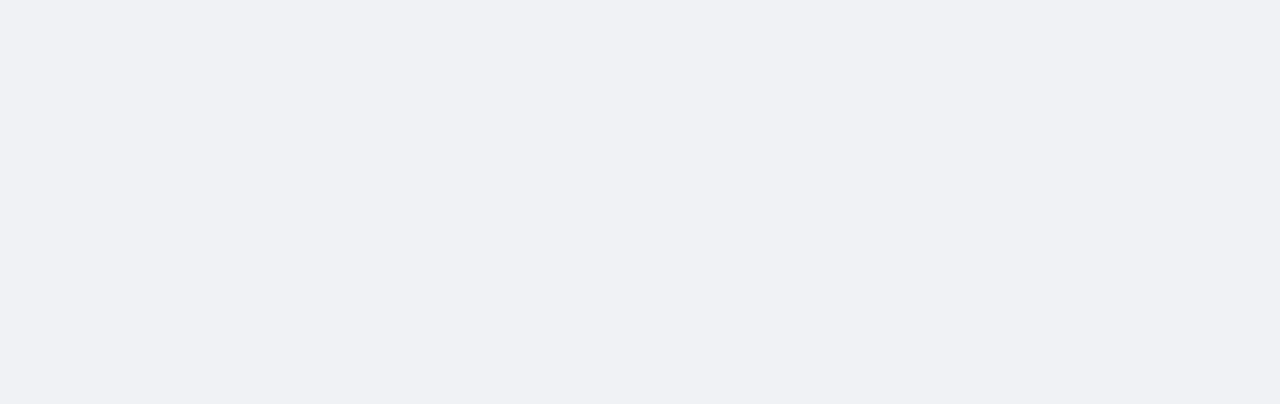
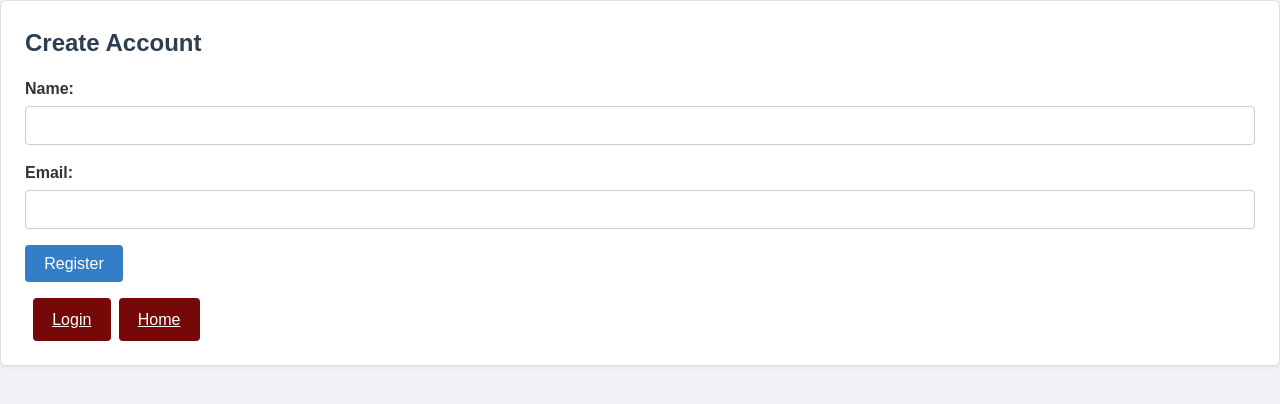
Before and after one commit to mregodd/kodmentor, a React (Create React App) app in the folder frontend/: page /register in a window 1280 px wide. Before the commit this address had no page. Shown: the top 404 px of the page. Built offline with nearby package versions, Linux system fonts and the light colour scheme.

Commit message:
register page created

```diff
--- a/frontend/src/App.js
+++ b/frontend/src/App.js
@@ -2,6 +2,7 @@ import { Routes, Route } from 'react-router-dom';
 import Home from './pages/Home';
 import Chat from './pages/Chat';
 import Login from './pages/Login';
+import Register from './pages/Register';
 import EditMentor from './pages/EditMentor';
 import { ToastContainer } from 'react-toastify';
 import 'react-toastify/dist/ReactToastify.css';
@@ -20,7 +21,8 @@ function App() {
       <Spinner />
       <Routes>
         <Route path="/" element={<Home />} />
-        <Route path="/login" element={<Login/>} />
+        <Route path="/login" element={<Login />} />
+        <Route path="/register" element={<Register />} />
         <Route path="/edit/:id" element={<EditMentor />} />
         <Route path="/chat/:mentorId" element={<Chat />} />
       </Routes>
--- /dev/null
+++ b/frontend/src/pages/Register.js
@@ -0,0 +1,42 @@
+import { useState } from 'react';
+import axios from 'axios';
+import { useNavigate, Link } from 'react-router-dom';
+import { toast } from 'react-toastify';
+
+const Register = () => {
+  const [name, setName] = useState('');
+  const [email, setEmail] = useState('');
+  const navigate = useNavigate();
+
+  const handleSubmit = async e => {
+    e.preventDefault();
+    try {
+      const res = await axios.post('http://localhost:5000/users', { name, email });
+      localStorage.setItem('userId', res.data._id);
+      navigate('/login');
+    } catch (err) {
+      toast.error(err.response?.data?.message || 'Registration failed');
+    }
+  };
+
+  return (
+    <form onSubmit={handleSubmit} className="form-container">
+      <h2>Create Account</h2>
+      <div className="form-field">
+        <label>Name:</label>
+        <input value={name} onChange={e => setName(e.target.value)} required />
+      </div>
+      <div className="form-field">
+        <label>Email:</label>
+        <input type="email" value={email} onChange={e => setEmail(e.target.value)} required />
+      </div>
+      <button type="submit" className="button button-primary">Register</button>
+      <div style={{ marginTop: '1rem' }}>
+        <Link to="/login" className="button button-secondary">Login</Link>
+        <Link to="/" className="button button-secondary" style={{ marginLeft: '0.5rem' }}>Home</Link>
+      </div>
+    </form>
+  );
+};
+
+export default Register;
```
